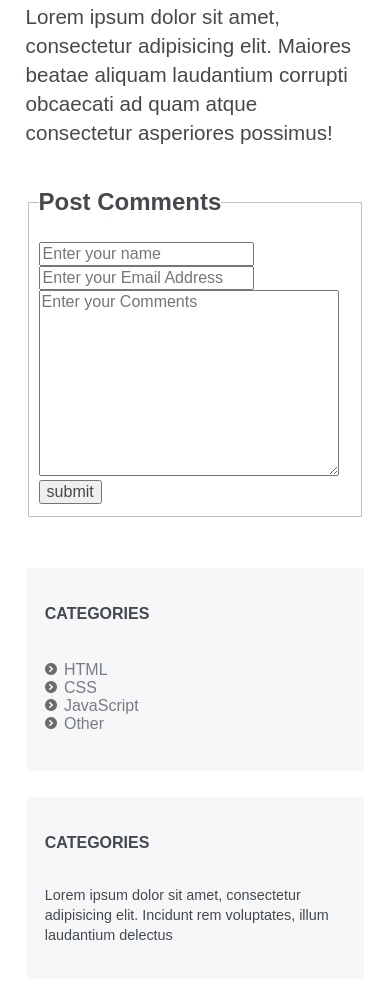
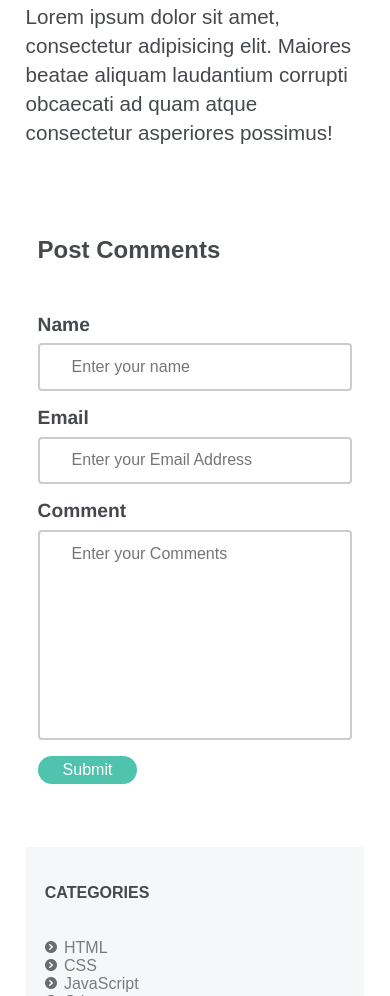
Before and after one commit to CristianCristea/LaunchSchool_front_end_development, a plain HTML site: page HTML and CSS/lesson_5/responsive_blog_design/blog-post.html in a window 390 px wide. Shown: the part 1129-2125 px from the top of the page. Drawn offline with Linux system fonts and the light colour scheme.

Commit message:
Finish form style responsive

```diff
--- a/HTML and CSS/lesson_5/responsive_blog_design/blog-post.html
+++ b/HTML and CSS/lesson_5/responsive_blog_design/blog-post.html
@@ -52,17 +52,16 @@
         <fieldset>
           <legend><h2>Post Comments</h2></legend>
 
-          <label>
+          <label for="name">Name</label>
             <input type="text" name="name" id="name" required placeholder="Enter your name">
-          </label>
 
-          <label>
-            <input type="email" required autocomplete="off" autocorrect="off" autocapitalize="off" placeholder="Enter your Email Address">
-          </label>
+          <label for="email">Email</label>
+            <input type="email" id="email" required autocomplete="off" autocorrect="off" autocapitalize="off" placeholder="Enter your Email Address">
 
-          <textarea required name="comment_body" id="commentBody" cols="30" rows="10" placeholder="Enter your Comments"></textarea>
+          <label for="commentBody">Comment</label>
+            <textarea required name="comment_body" id="commentBody" cols="30" rows="10" placeholder="Enter your Comments"></textarea>
 
-          <input type="submit" value="submit">
+          <input type="submit" value="Submit" class="button-active">
         </fieldset>
       </form>
     </main>
--- a/HTML and CSS/lesson_5/responsive_blog_design/css/style.css
+++ b/HTML and CSS/lesson_5/responsive_blog_design/css/style.css
@@ -27,7 +27,7 @@ ul {
 .button-active {
   display: inline-block;
   padding: 5px 25px;
-  font-size: 14px;
+  font-size: 16px;
   color: #ffffff;
   cursor: pointer;
   border: none;
@@ -44,7 +44,7 @@ ul {
 
 body {
   font: Helvetica, Arial, sans-serif;
- color: #45494d;;
+  color: #45494d;;
 }
 
 p,
@@ -287,3 +287,46 @@ aside li a {
     font-size: 2.4em;
   }
 }
+
+/* form */
+form h2 {
+  padding: 2em 0 1em 0;
+
+}
+
+fieldset {
+  border: none;
+}
+
+label {
+  font: bold 1.2em Helvetica, Arial, sans-serif;
+  padding-bottom: .4em;
+}
+
+input[type="text"],
+input[type="email"],
+textarea,
+label {
+  display: block;
+}
+
+input[type="text"],
+input[type="email"],
+textarea {
+  width: 100%;
+  padding: .8em 2em;
+  margin-bottom: 1em;
+  font-weight: normal;
+  border: 2px solid #ccc;
+  border-radius: 4px;
+}
+
+textarea {
+  resize: none;
+}
+
+@media screen and (min-width: 769px) {
+  form h2 {
+    font-size: 2.4em;
+  }
+}
```
